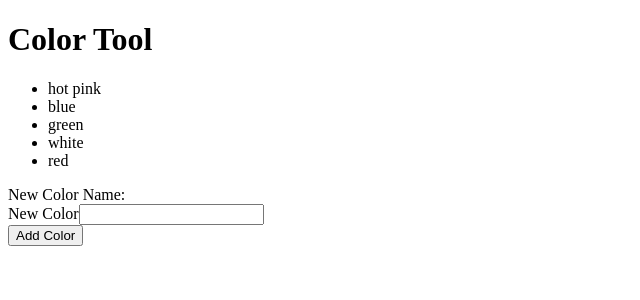
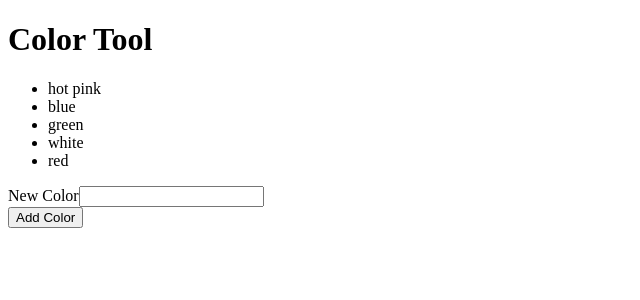
Before and after one commit to training4developers/angular_03192018, an Angular app: page / in a window 1280 px wide. Shown: the top 300 px of the page, without its empty margins (0-640 px from the left). Built offline with nearby package versions, Linux system fonts and the light colour scheme.

Commit message:
added code demos

```diff
--- a/src/app/color-tool/color-tool.module.ts
+++ b/src/app/color-tool/color-tool.module.ts
@@ -1,12 +1,12 @@
 import { NgModule } from '@angular/core';
 import { CommonModule } from '@angular/common';
-import { FormsModule } from '@angular/forms';
+import { FormsModule, ReactiveFormsModule } from '@angular/forms';
 
 import { ColorHomeComponent } from './components/color-home/color-home.component';
 
 @NgModule({
   imports: [
-    CommonModule, FormsModule,
+    CommonModule, FormsModule, ReactiveFormsModule
   ],
   declarations: [ColorHomeComponent],
   exports: [ColorHomeComponent],
--- a/src/app/color-tool/components/color-home/color-home.component.html
+++ b/src/app/color-tool/components/color-home/color-home.component.html
@@ -7,13 +7,12 @@
     <li>{{color}}</li>
   </ng-template> -->
 </ul>
-<form>
+<form [formGroup]="colorForm">
 
-  <div>New Color Name: {{newColorName}}</div>
   <div>
-    <label for="new-color-name-input">New Color</label>
-    <input type="text" id="new-color-name-input"
-      name="newColorNameInput" [(ngModel)]="newColorName">
+    <label for="color-name-input">New Color</label>
+    <input type="text" id="color-name-input"
+      formControlName="colorNameInput" >
   </div>
 
   <button type="button" (click)="addColor()">Add Color</button>
--- a/src/app/color-tool/components/color-home/color-home.component.ts
+++ b/src/app/color-tool/components/color-home/color-home.component.ts
@@ -1,4 +1,5 @@
 import { Component, OnInit } from '@angular/core';
+import { FormGroup, FormBuilder } from '@angular/forms';
 
 import { Color } from '../../models/color';
 
@@ -17,9 +18,19 @@ export class ColorHomeComponent implements OnInit {
     { id: 5, name: 'red', hexCode: '' },
   ];
 
-  newColorName = '';
+  colorForm: FormGroup;
 
-  constructor() { }
+  // private fb: FormBuilder;
+
+  // constructor(fb: FormBuilder) {
+  //   this.fb = fb;
+  // }
+
+  constructor(private fb: FormBuilder) {
+    this.colorForm = this.fb.group({
+      colorNameInput: [ '' ],
+    });
+  }
 
   ngOnInit() {
   }
@@ -27,7 +38,7 @@ export class ColorHomeComponent implements OnInit {
   addColor() {
     this.colors.push({
       id: Math.max(...this.colors.map(c => c.id)) + 1,
-      name: this.newColorName,
+      name: this.colorForm.value.colorNameInput,
       hexCode: '',
     });
   }
```
